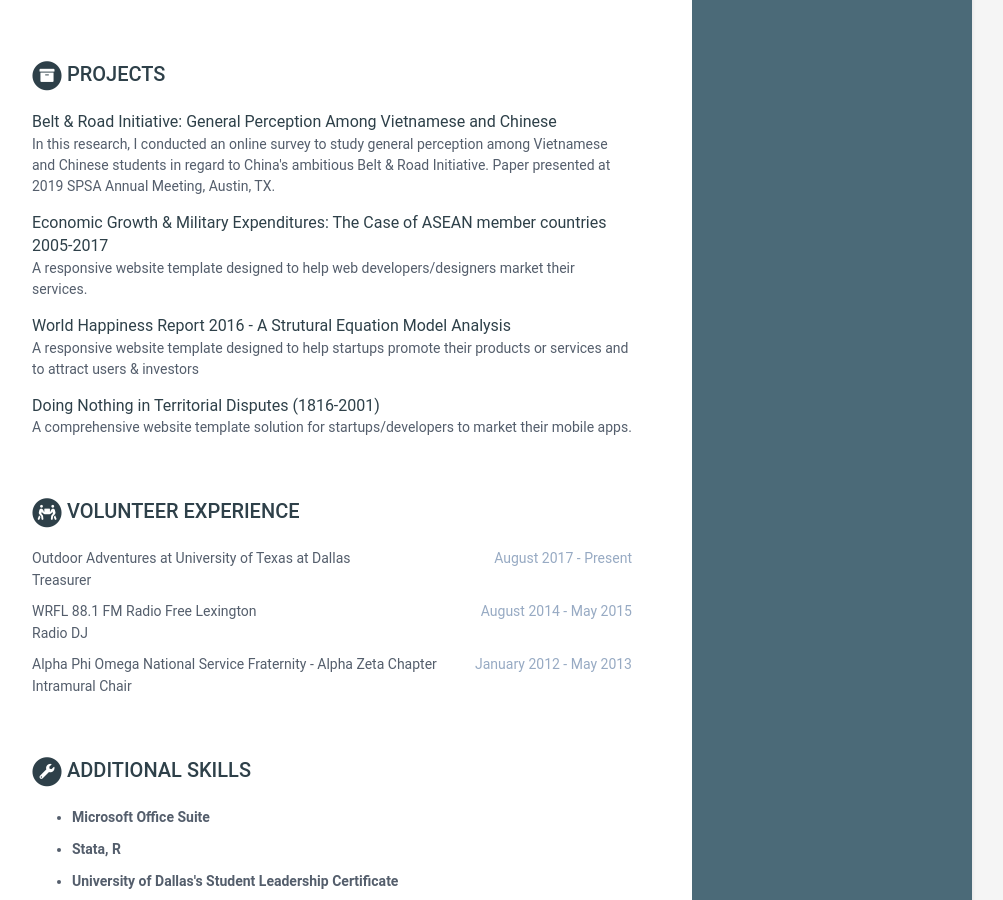
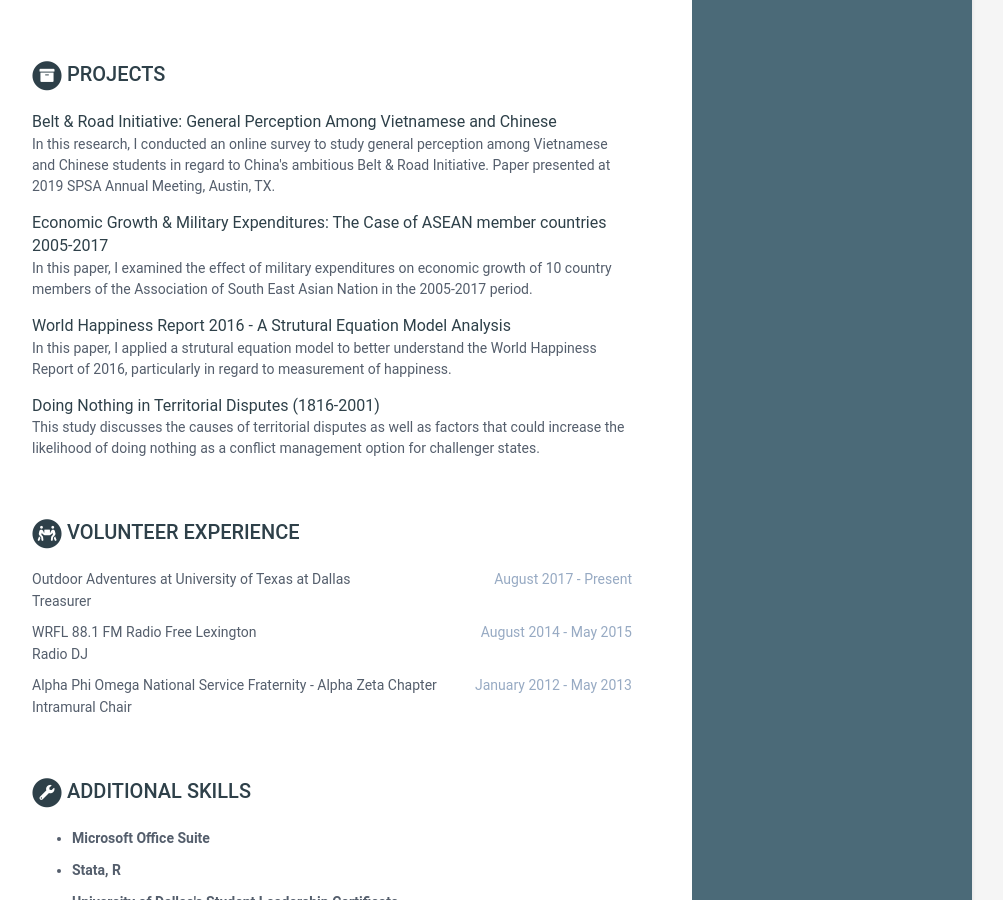
Before and after one commit to son-doan/web, a Jekyll site: the page built from index.html, in a window 1280 px wide and 900 px high, scrolled down 1349 px. Shown: the whole window, without its empty margins (168-1171 px from the left). Built offline with Jekyll 4.4.1, drawn with Linux system fonts in a browser that asks for light colours.

Commit message:
Update data.yml

```diff
--- a/_data/data.yml
+++ b/_data/data.yml
@@ -85,15 +85,15 @@ projects:
 
       - title: "Economic Growth & Military Expenditures: The Case of ASEAN member countries 2005-2017"
         link: "https://www.dropbox.com/s/h8egcc6o3guimna/Economic%20Growth%20and%20Military%20Expenditures%20-%20The%20case%20of%20ASEAN%20member%20countries%202005-2017.docx?dl=0"
-        tagline: "A responsive website template designed to help web developers/designers market their services."
+        tagline: "In this paper, I examined the effect of military expenditures on economic growth of 10 country members of the Association of South East Asian Nation in the 2005-2017 period."
 
       - title: "World Happiness Report 2016 - A Strutural Equation Model Analysis"
         link: "https://www.dropbox.com/s/lasy8rbu6qfia4i/World%20Happiness%20Report%202016-%20A%20Structural%20Equation%20Model%20Analysis.docx?dl=0"
-        tagline: "A responsive website template designed to help startups promote their products or services and to attract users &amp; investors"
+        tagline: "In this paper, I applied a strutural equation model to better understand the World Happiness Report of 2016, particularly in regard to measurement of happiness."
 
       - title: "Doing Nothing in Territorial Disputes (1816-2001)"
         link: "https://www.dropbox.com/s/iori4sja7r8k4cs/Doing%20Nothing%20in%20Territorial%20Disputes%20%281816-2001%29.docx?dl=0"
-        tagline: "A comprehensive website template solution for startups/developers to market their mobile apps."
+        tagline: "This study discusses the causes of territorial disputes as well as factors that could increase the likelihood of doing nothing as a conflict management option for challenger states."
 
 volunteer:
     - name: Outdoor Adventures at University of Texas at Dallas
```
